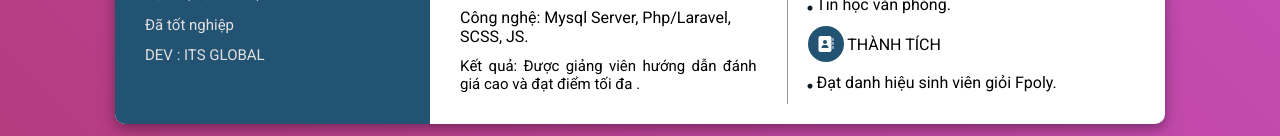
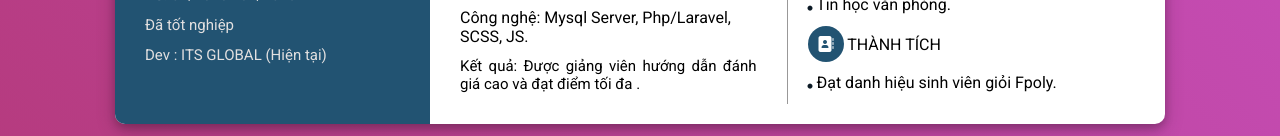
Before and after one commit to ngocuy1234/NguyenNgocUy_MyCV, a plain HTML site: page index.html in a window 1280 px wide. Shown: the part 579-715 px from the top of the page. Drawn offline with Linux system fonts and the light colour scheme.

Commit message:
update cv

```diff
--- a/index.html
+++ b/index.html
@@ -54,7 +54,7 @@
                 <p class="title"><i class="fas fa-graduation-cap"></i> Học vấn</p>
                 <p class="my-info-education-content">TG: 07/2020 - 01/2023</p>
                 <p class="my-info-education-content">Đã tốt nghiệp </p>
-                <p class="my-info-education-content">DEV : ITS GLOBAL </p>
+                <p class="my-info-education-content">Dev : ITS GLOBAL (Hiện tại)</p>
             </div>
         </div>
         <div class="my-info-right-box">
```
